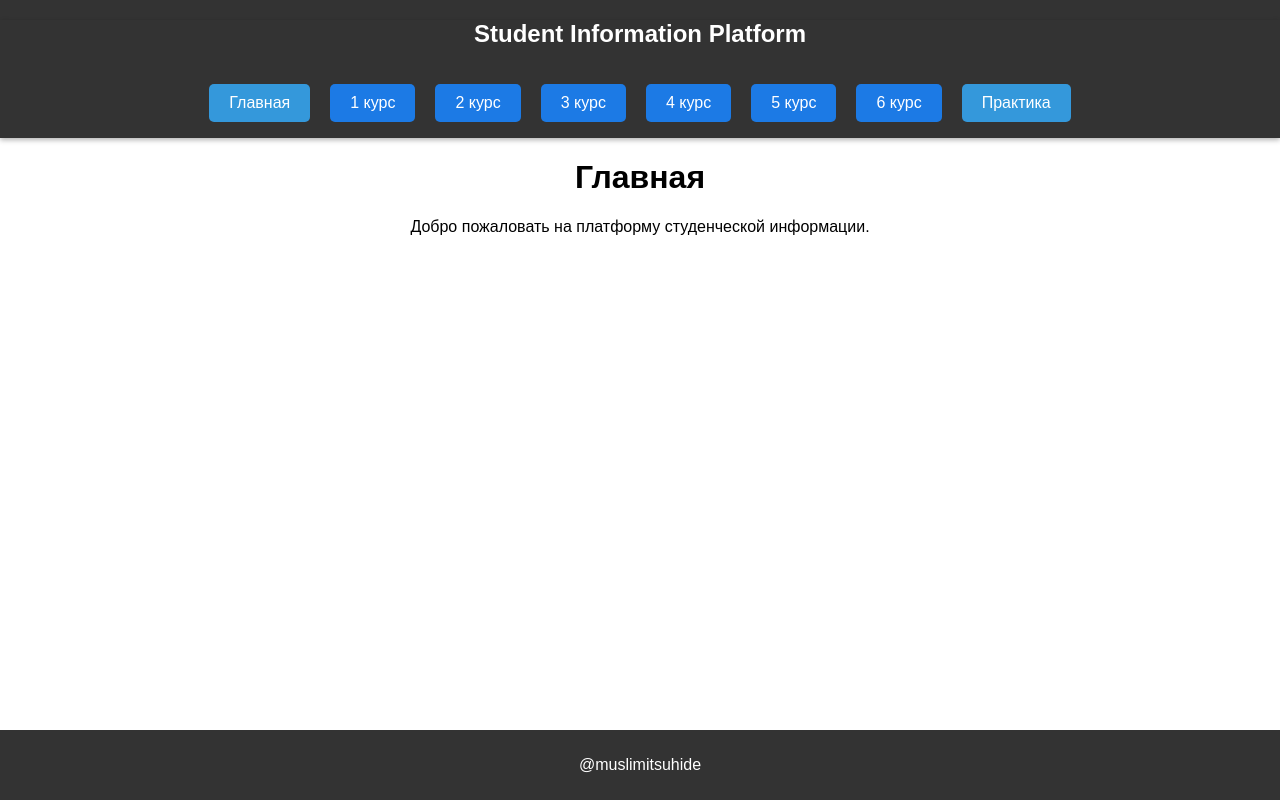
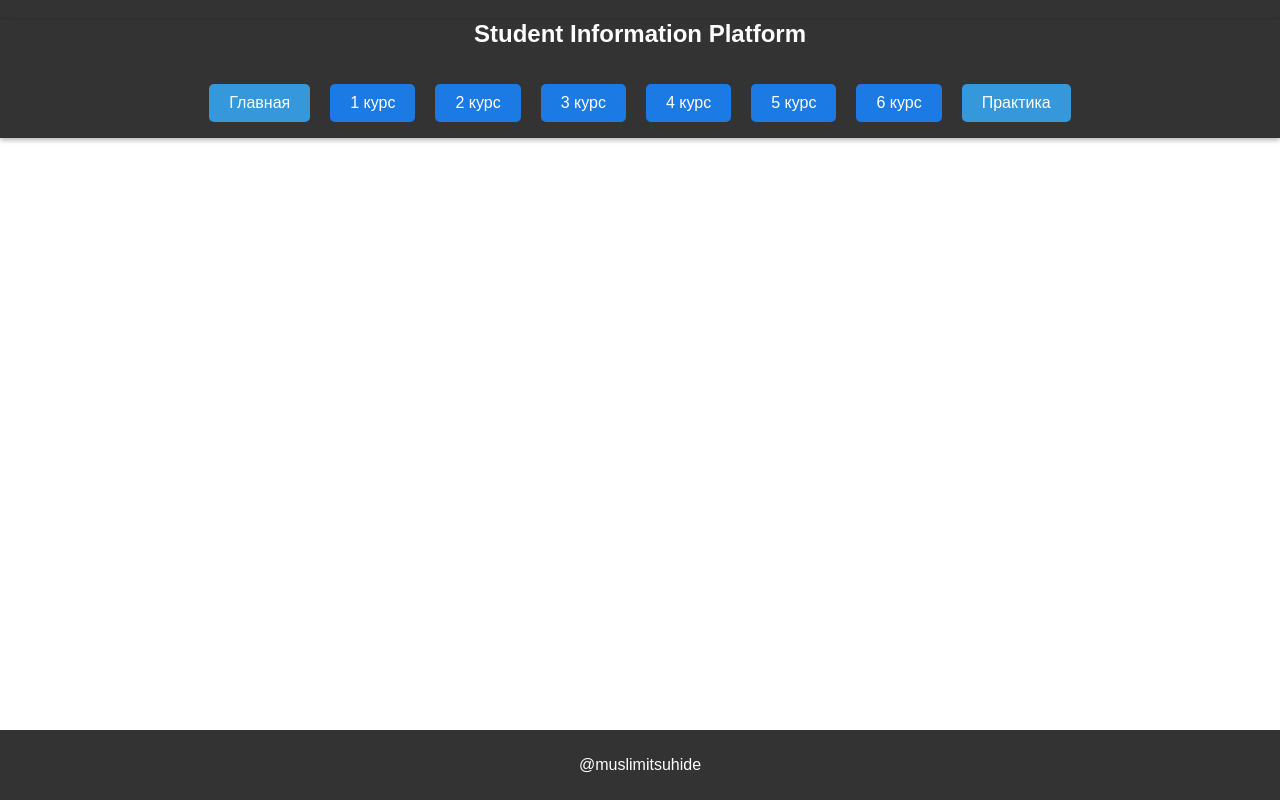
Before and after one commit to muslimitsuhide/ics2.github.io, a React (Create React App) app in the folder ics2-stud/: page / in a window 1280 px wide. Built offline with nearby package versions, Linux system fonts and the light colour scheme.

Commit message:
update url

```diff
--- a/ics2-stud/src/AppRouter.js
+++ b/ics2-stud/src/AppRouter.js
@@ -16,10 +16,10 @@ function App() {
         </header>
         <main>
           <Routes>
-          <Route path="/" element={<HomePage />} />
-            <Route path="/practice" element={<PracticePage />} />
-            <Route path="/course/:courseNumber/semester/:semesterNumber" element={<SemesterPage />} />
-            <Route path="/course/:courseNumber" element={<CoursePage />} />
+          <Route path="/ics2.github.io/" element={<HomePage />} />
+            <Route path="/ics2.github.io/practice" element={<PracticePage />} />
+            <Route path="/ics2.github.io/course/:courseNumber/semester/:semesterNumber" element={<SemesterPage />} />
+            <Route path="/ics2.github.io/course/:courseNumber" element={<CoursePage />} />
           </Routes>
         </main>
         <footer>
```
